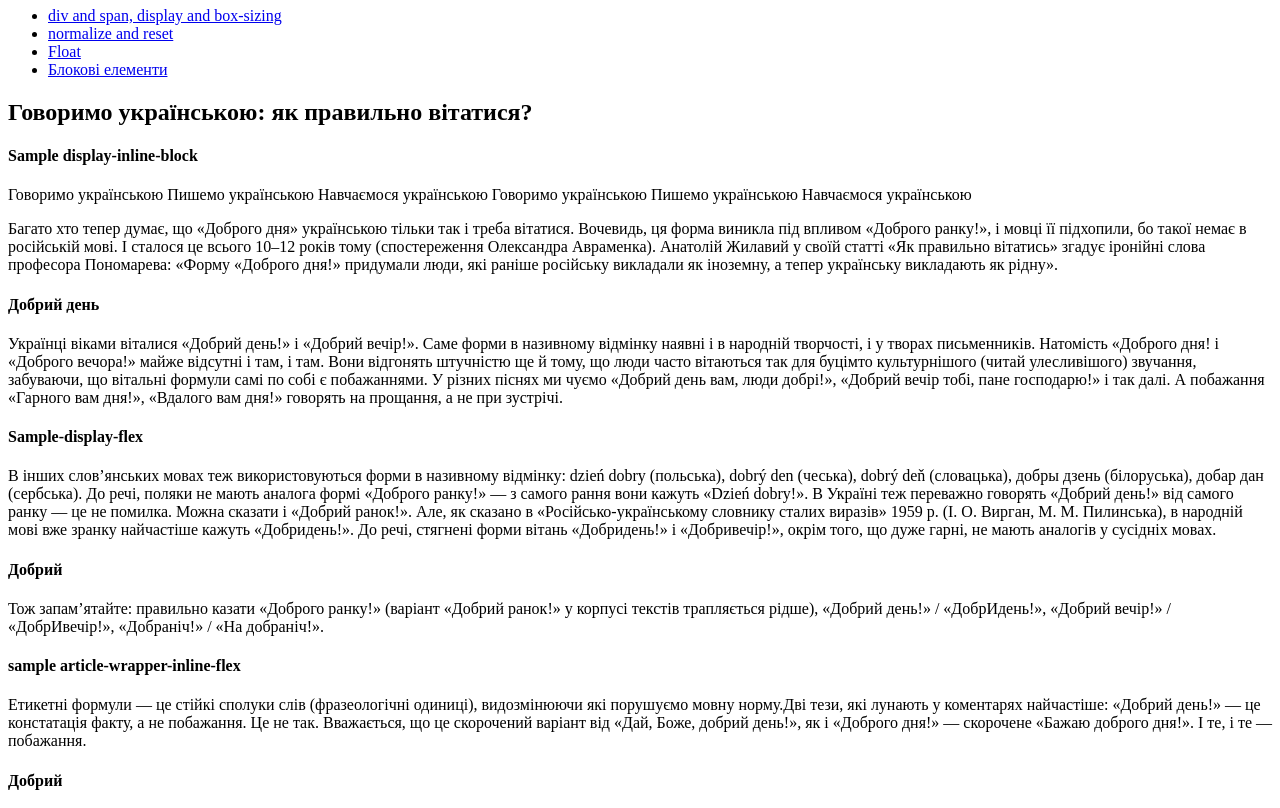
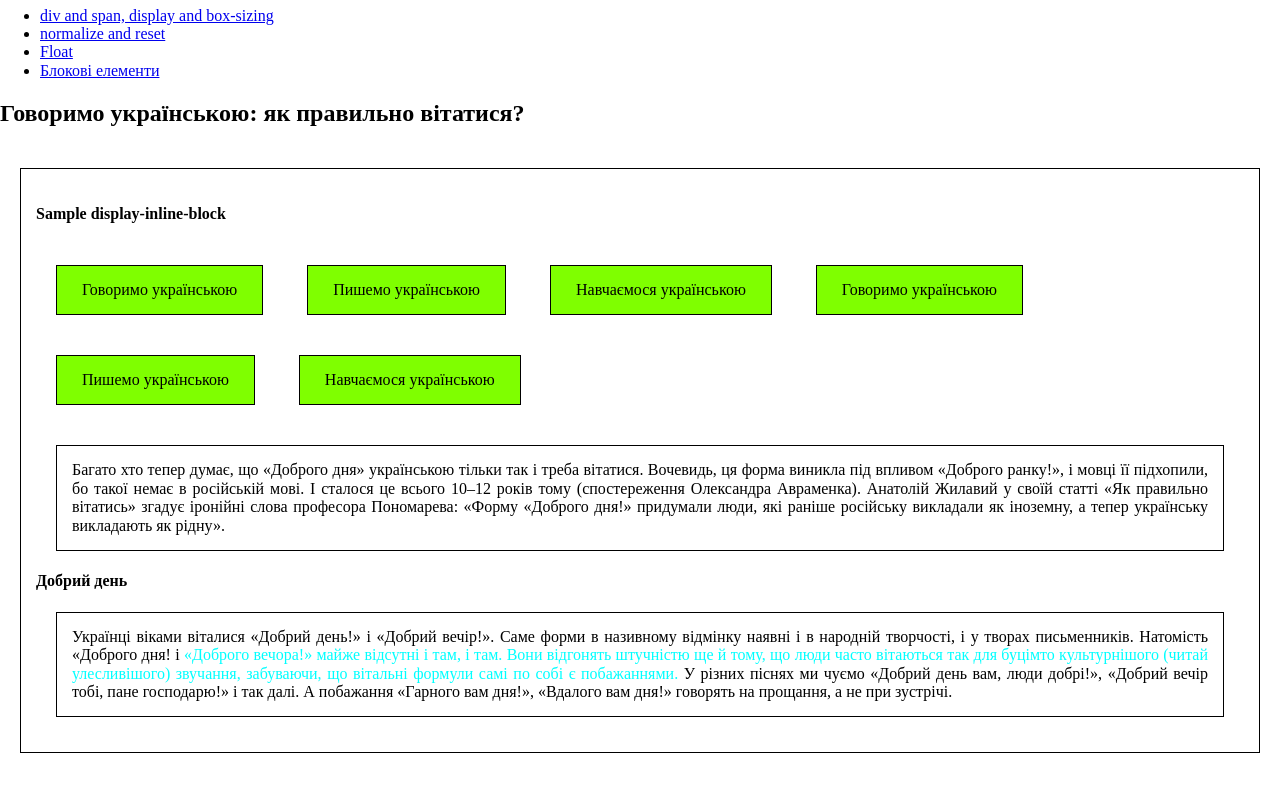
Before and after one commit to qw245008-art/homework7, a plain HTML site: page pages/div_and_span.html in a window 1280 px wide. Shown: the part 73-881 px from the top of the page. Drawn offline with Linux system fonts and the light colour scheme; the site is published under a folder, as on GitHub Pages, so addresses that start at the root find nothing.

Commit message:
initial commit

```diff
--- a/pages/div_and_span.html
+++ b/pages/div_and_span.html
@@ -4,8 +4,8 @@
     <meta charset="UTF-8">
     <meta name="viewport" content="width=device-width, initial-scale=1.0">
     <title>lesson 7</title>
-    <link rel="stylesheet" href="/css/normalize.css">
-    <link rel="stylesheet" href="/css/stule.css">
+    <link rel="stylesheet" href="../css/normalize.css">
+    <link rel="stylesheet" href="../css/stule.css">
 </head>
 <body>
     <h1>Homework 7</h1>
```
Also changed, not shown: index.html (+2 -2 lines), pages/Float.html (+2 -2 lines), pages/normalize_reset.html (+2 -2 lines).
